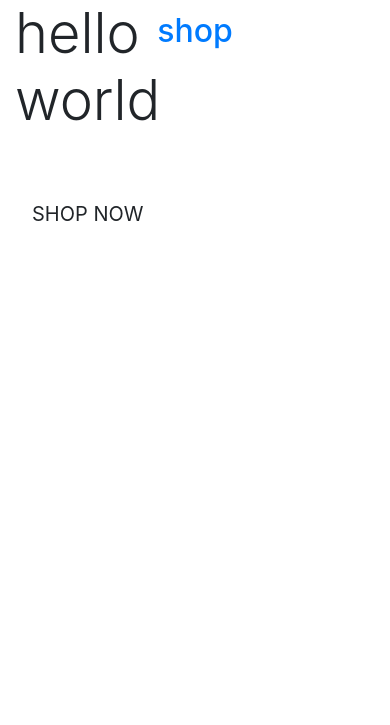
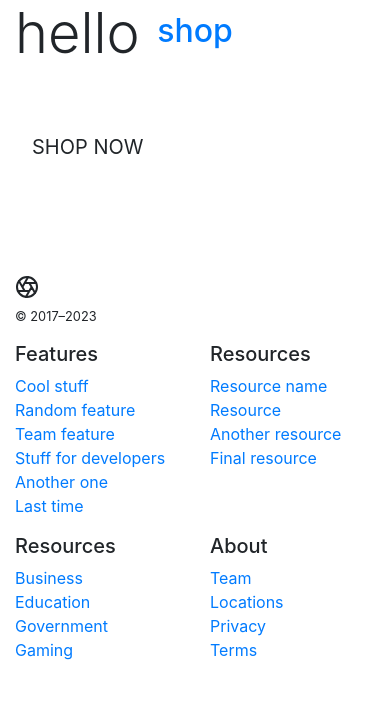
Before and after one commit to Code-Institute-Submissions/kefeletswe-ecommerce_5, a Django app: template myapp/templates/myapp/index.html in a window 390 px wide. Shown: the top 725 px of the page. Run offline with Django 3.2, Linux system fonts and the light colour scheme; the template is opened without the code that fills it, so the values that code supplies are empty; some libraries are stand-ins or nearby versions.

Commit message:
add bootsrap

```diff
--- a/myapp/templates/myapp/index.html
+++ b/myapp/templates/myapp/index.html
@@ -14,7 +14,7 @@
         <div class="row h-100">
             <div class="col-7 col-md-6 my-auto">
                 <h1 class="display-4 logo-font text-black">
-                    hello world
+                    hello
                 </h1>
                 <div class="my-5">
                     <h4>
--- a/templates/base.html
+++ b/templates/base.html
@@ -1,5 +1,4 @@
 {% load static %}
-
 <!doctype html>
 <html lang="en">
   <head>
@@ -60,4 +59,50 @@
 
 
   </body>
+  <footer class="container py-5">
+    <div class="row">
+      <div class="col-12 col-md">
+        <svg xmlns="http://www.w3.org/2000/svg" width="24" height="24" fill="none" stroke="currentColor" stroke-linecap="round" stroke-linejoin="round" stroke-width="2" class="d-block mb-2" role="img" viewBox="0 0 24 24"><title>Product</title><circle cx="12" cy="12" r="10"/><path d="M14.31 8l5.74 9.94M9.69 8h11.48M7.38 12l5.74-9.94M9.69 16L3.95 6.06M14.31 16H2.83m13.79-4l-5.74 9.94"/></svg>
+        <small class="d-block mb-3 text-body-secondary">&copy; 2017–2023</small>
+      </div>
+      <div class="col-6 col-md">
+        <h5>Features</h5>
+        <ul class="list-unstyled text-small">
+          <li><a class="link-secondary text-decoration-none" href="#">Cool stuff</a></li>
+          <li><a class="link-secondary text-decoration-none" href="#">Random feature</a></li>
+          <li><a class="link-secondary text-decoration-none" href="#">Team feature</a></li>
+          <li><a class="link-secondary text-decoration-none" href="#">Stuff for developers</a></li>
+          <li><a class="link-secondary text-decoration-none" href="#">Another one</a></li>
+          <li><a class="link-secondary text-decoration-none" href="#">Last time</a></li>
+        </ul>
+      </div>
+      <div class="col-6 col-md">
+        <h5>Resources</h5>
+        <ul class="list-unstyled text-small">
+          <li><a class="link-secondary text-decoration-none" href="#">Resource name</a></li>
+          <li><a class="link-secondary text-decoration-none" href="#">Resource</a></li>
+          <li><a class="link-secondary text-decoration-none" href="#">Another resource</a></li>
+          <li><a class="link-secondary text-decoration-none" href="#">Final resource</a></li>
+        </ul>
+      </div>
+      <div class="col-6 col-md">
+        <h5>Resources</h5>
+        <ul class="list-unstyled text-small">
+          <li><a class="link-secondary text-decoration-none" href="#">Business</a></li>
+          <li><a class="link-secondary text-decoration-none" href="#">Education</a></li>
+          <li><a class="link-secondary text-decoration-none" href="#">Government</a></li>
+          <li><a class="link-secondary text-decoration-none" href="#">Gaming</a></li>
+        </ul>
+      </div>
+      <div class="col-6 col-md">
+        <h5>About</h5>
+        <ul class="list-unstyled text-small">
+          <li><a class="link-secondary text-decoration-none" href="#">Team</a></li>
+          <li><a class="link-secondary text-decoration-none" href="#">Locations</a></li>
+          <li><a class="link-secondary text-decoration-none" href="#">Privacy</a></li>
+          <li><a class="link-secondary text-decoration-none" href="#">Terms</a></li>
+        </ul>
+      </div>
+    </div>
+  </footer>
 </html>
```
Also changed, not shown: myapp/templates/myapp/base.html (added, +63 -0 lines).
